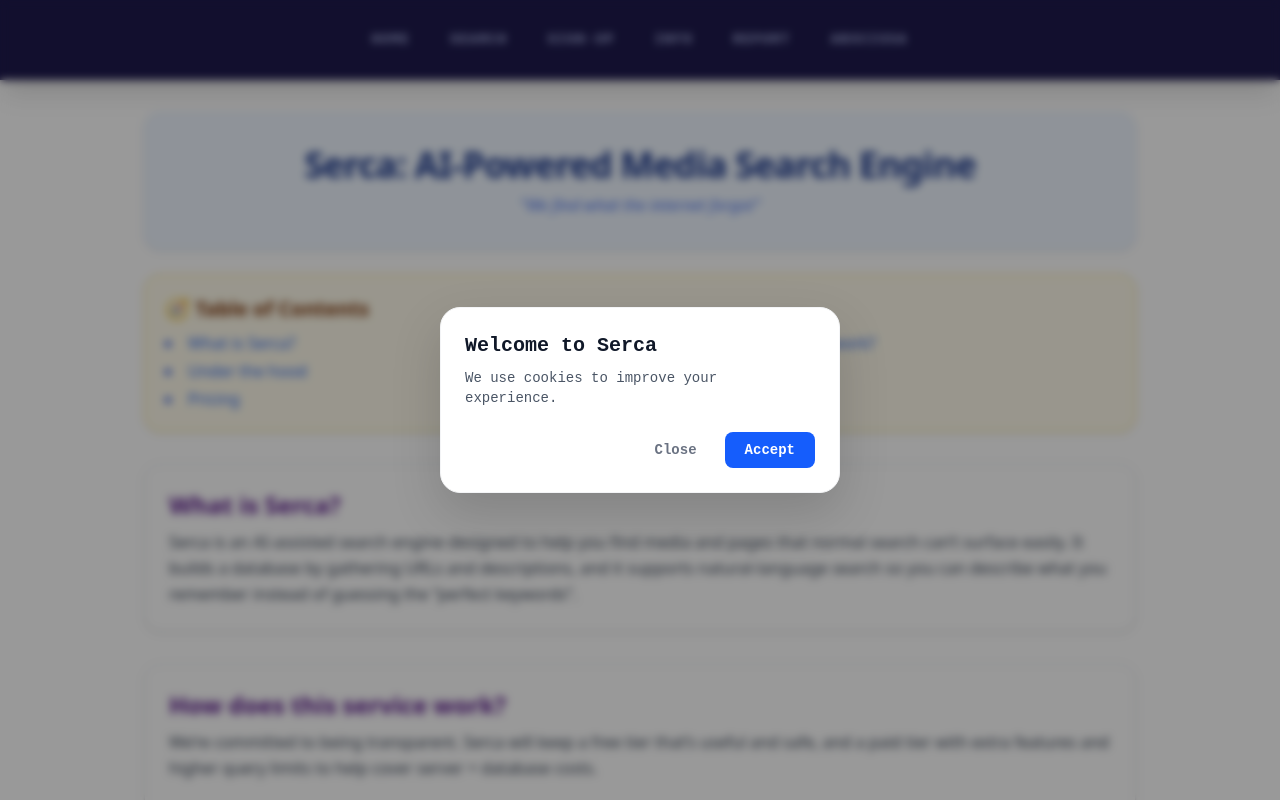
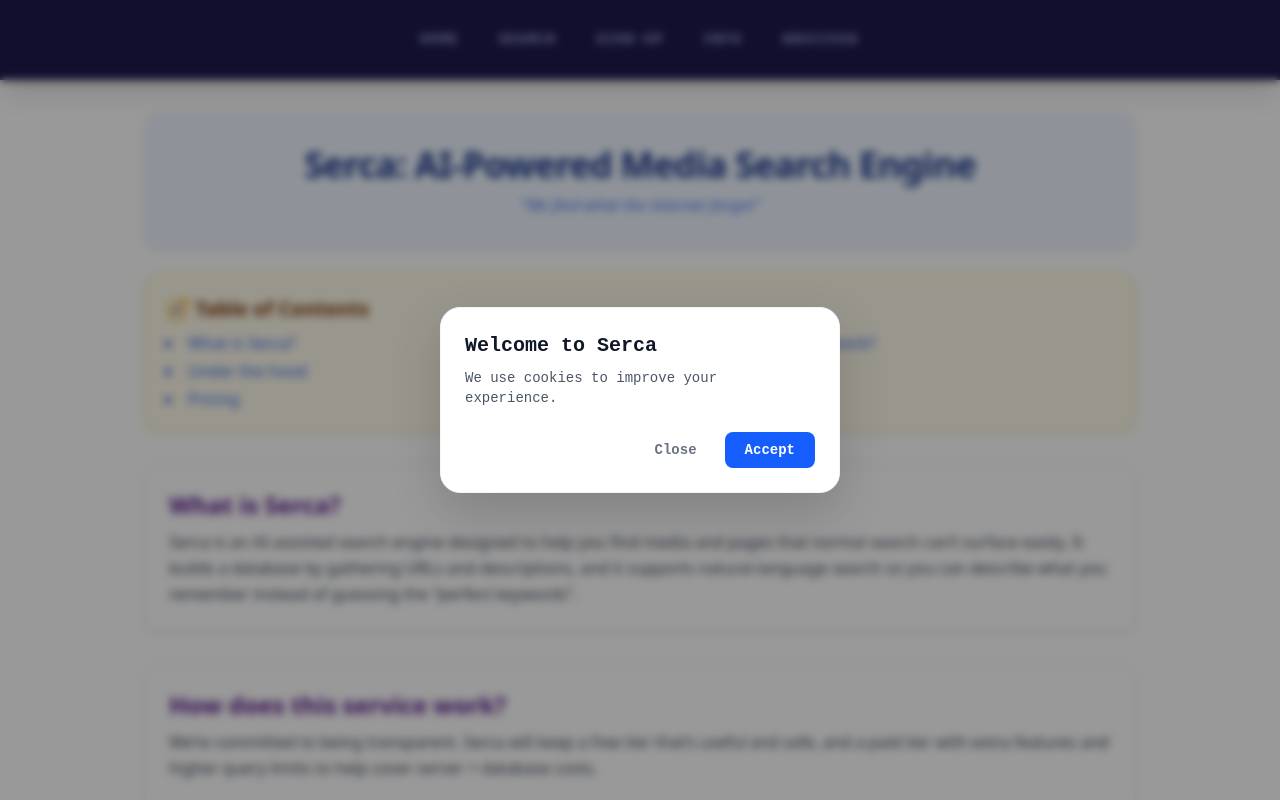
Before and after one commit to KilroyWasHere-cs-j/Serca-web, a SvelteKit app in the folder serca-web/: page / in a window 1280 px wide. Shown: the top 800 px of the page. Built offline with nearby package versions, Linux system fonts and the light colour scheme.

Commit message:
Reports was broken

```diff
--- a/serca-web/src/components/Navbar.svelte
+++ b/serca-web/src/components/Navbar.svelte
@@ -4,7 +4,7 @@
     { name: "Search", href: "/serca-search" },
     { name: "Sign-Up", href: "/sign-up" },
     { name: "Info", href: "/info" },
-    { name: "Report", href: "/report" },
+    // { name: "Report", href: "/report" },
     { name: "Abscissa", href: "https://www.abscissa.dev/home", external: true },
   ];
 </script>
```
